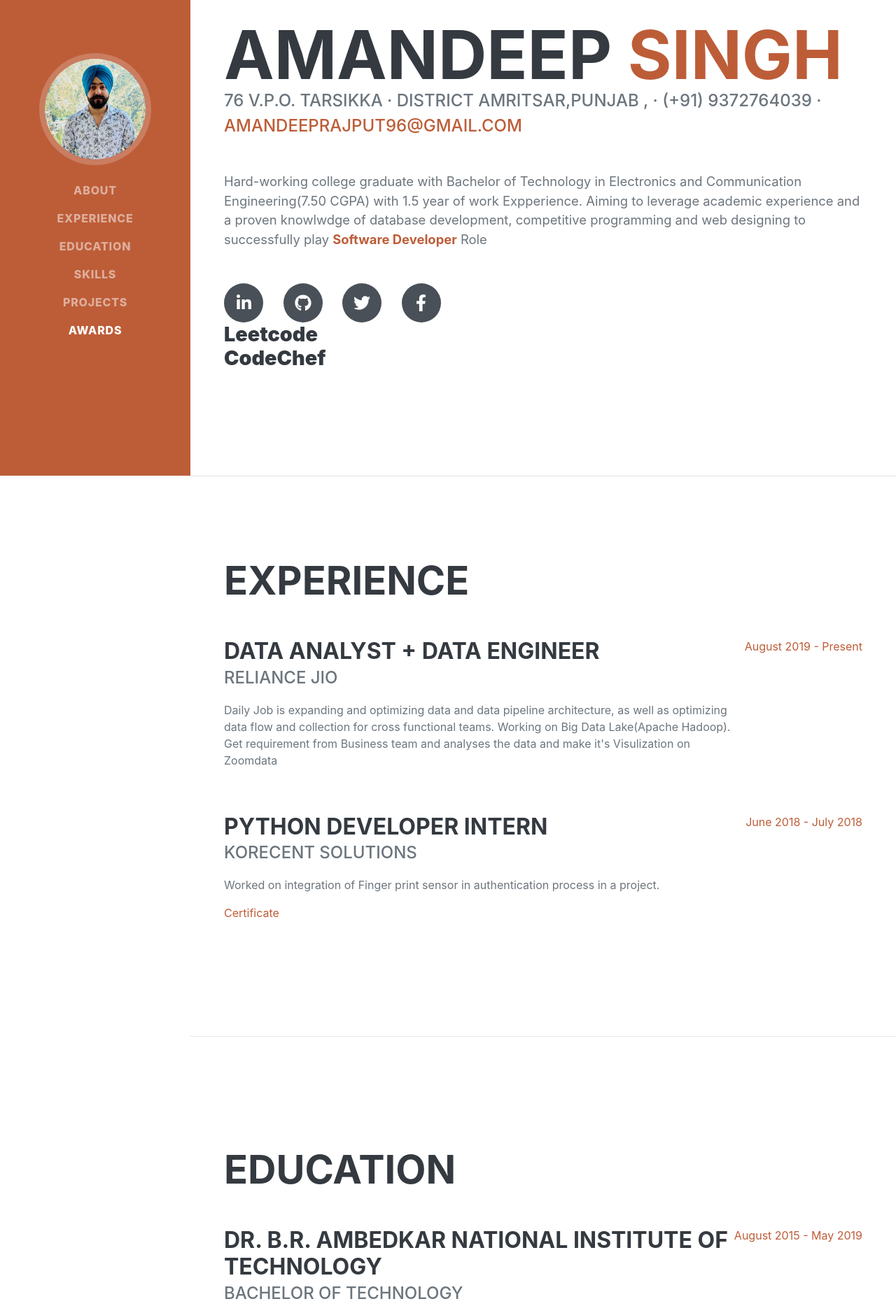
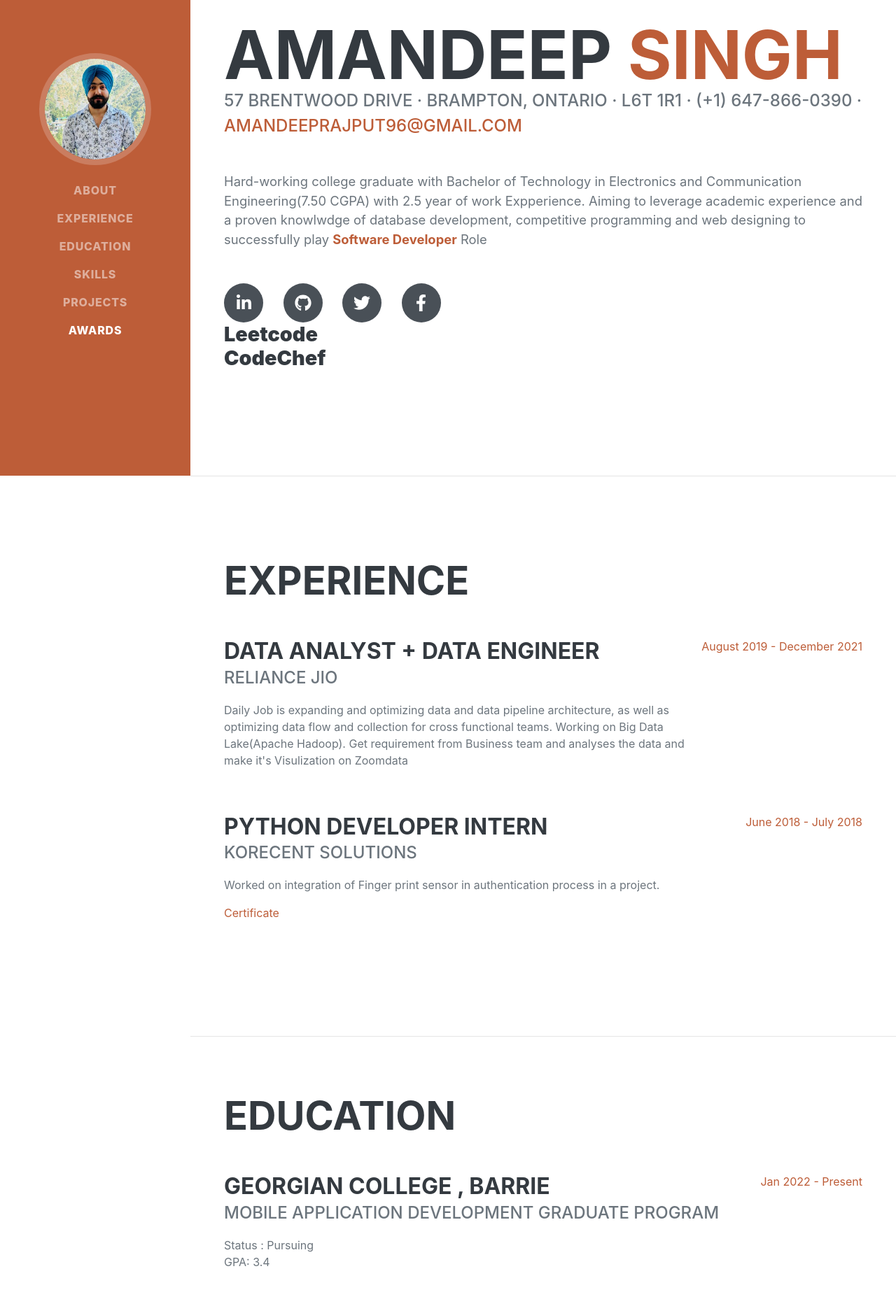
Before and after one commit to amandeepnitj/myself.github.io, a plain HTML site: page index.html in a window 1280 px wide. Shown: the part 120-1997 px from the top of the page at 70% size. Drawn offline with nearby package versions, Linux system fonts and the light colour scheme; a web font is replaced by a local one.

Commit message:
updated CV

```diff
--- a/index.html
+++ b/index.html
@@ -44,10 +44,10 @@
                         <span class="text-primary">Singh</span>
                     </h1>
                     <div class="subheading mb-5">
-                        76 V.P.O. Tarsikka  · District Amritsar,Punjab , · (+91) 9372764039 ·
+                        57 Brentwood Drive  · Brampton, Ontario  · L6T 1R1 · (+1) 647-866-0390 ·
                         <a href="mailto:amandeeprajput96@gmail.com">amandeeprajput96@gmail.com</a>
                     </div>
-                    <p class="lead mb-5">Hard-working college graduate with Bachelor of Technology in Electronics and Communication Engineering(7.50 CGPA) with 1.5 year of work Expperience. Aiming to leverage academic experience and a proven knowlwdge of database development, competitive programming and web designing to successfully play <span class="jobrole" ><b>Software Developer</b></span> Role</p>
+                    <p class="lead mb-5">Hard-working college graduate with Bachelor of Technology in Electronics and Communication Engineering(7.50 CGPA) with 2.5 year of work Expperience. Aiming to leverage academic experience and a proven knowlwdge of database development, competitive programming and web designing to successfully play <span class="jobrole" ><b>Software Developer</b></span> Role</p>
                     <div class="social-icons">
                         <a class="social-icon" href="https://www.linkedin.com/in/amandeep-singh-a6940a123/" target="_blank"><i class="fab fa-linkedin-in"></i></a>
                         <a class="social-icon" href="https://github.com/amandeepnitj" target="_blank"><i class="fab fa-github"></i></a>
@@ -71,7 +71,7 @@
                             <div class="subheading mb-3">Reliance JIO</div>
                             <p> Daily Job is expanding and optimizing data and data pipeline architecture, as well as optimizing data flow and collection for cross functional teams. Working on Big Data Lake(Apache Hadoop). Get requirement from Business team and analyses the data and make it's Visulization on Zoomdata </p>
                         </div>
-                        <div class="flex-shrink-0"><span class="text-primary">August 2019 - Present</span></div>
+                        <div class="flex-shrink-0"><span class="text-primary">August 2019 - December 2021</span></div>
                     </div>
                     <div class="d-flex flex-column flex-md-row justify-content-between mb-5">
                         <div class="flex-grow-1">
@@ -90,6 +90,15 @@
             <section class="resume-section" id="education">
                 <div class="resume-section-content">
                     <h2 class="mb-5">Education</h2>
+                    <div class="d-flex flex-column flex-md-row justify-content-between mb-5">
+                        <div class="flex-grow-1">
+                            <h3 class="mb-0">Georgian College , Barrie</h3>
+                            <div class="subheading mb-3">Mobile Application development graduate Program</div>
+                            <div> Status : Pursuing</div>
+                            <p>GPA: 3.4</p>
+                        </div>
+                        <div class="flex-shrink-0"><span class="text-primary">Jan 2022 - Present</span></div>
+                    </div>
                     <div class="d-flex flex-column flex-md-row justify-content-between mb-5">
                         <div class="flex-grow-1">
                             <h3 class="mb-0">Dr. B.R. Ambedkar National Institute of Technology</h3>
@@ -124,6 +133,10 @@
                     </ul>
                     <div class="subheading mb-3"></div>
                     <ul class="fa-ul mb-0">
+                        <li>
+                            <span class="fa-li"><i class="fas fa-check"></i></span>
+                            Java and Kotlin (Android Studio) and Swift iOS app development and React Native
+                        </li>
                         <li>
                             <span class="fa-li"><i class="fas fa-check"></i></span>
                             C++, OOPS
```
